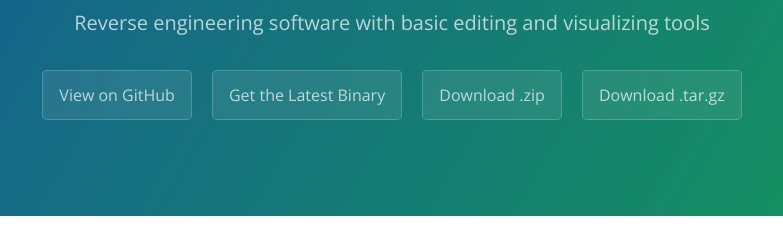
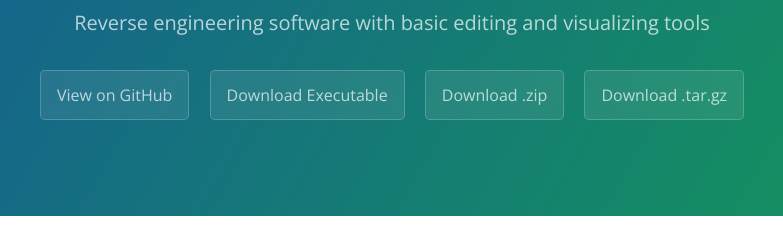
Before and after one commit to Mixbo-zz/relooker, a plain HTML site: page index.html in a window 1280 px wide. Shown: the part 167-407 px from the top of the page, 248-1031 px from the left. Drawn offline with nearby package versions, Linux system fonts and the light colour scheme.

Commit message:
Update index.html

```diff
--- a/index.html
+++ b/index.html
@@ -14,7 +14,7 @@
       <h1 class="project-name">Relooker</h1>
       <h2 class="project-tagline">Reverse engineering software with basic editing and visualizing tools</h2>
       <a href="https://github.com/Mixbo/relooker" class="btn">View on GitHub</a>
-      <a href="https://github.com/Mixbo/relooker/releases" class="btn">Get the Latest Binary</a>
+      <a href="https://github.com/Mixbo/relooker/releases" class="btn">Download Executable</a>
       <a href="https://github.com/Mixbo/relooker/zipball/master" class="btn">Download .zip</a>
       <a href="https://github.com/Mixbo/relooker/tarball/master" class="btn">Download .tar.gz</a>
     </section>
```
